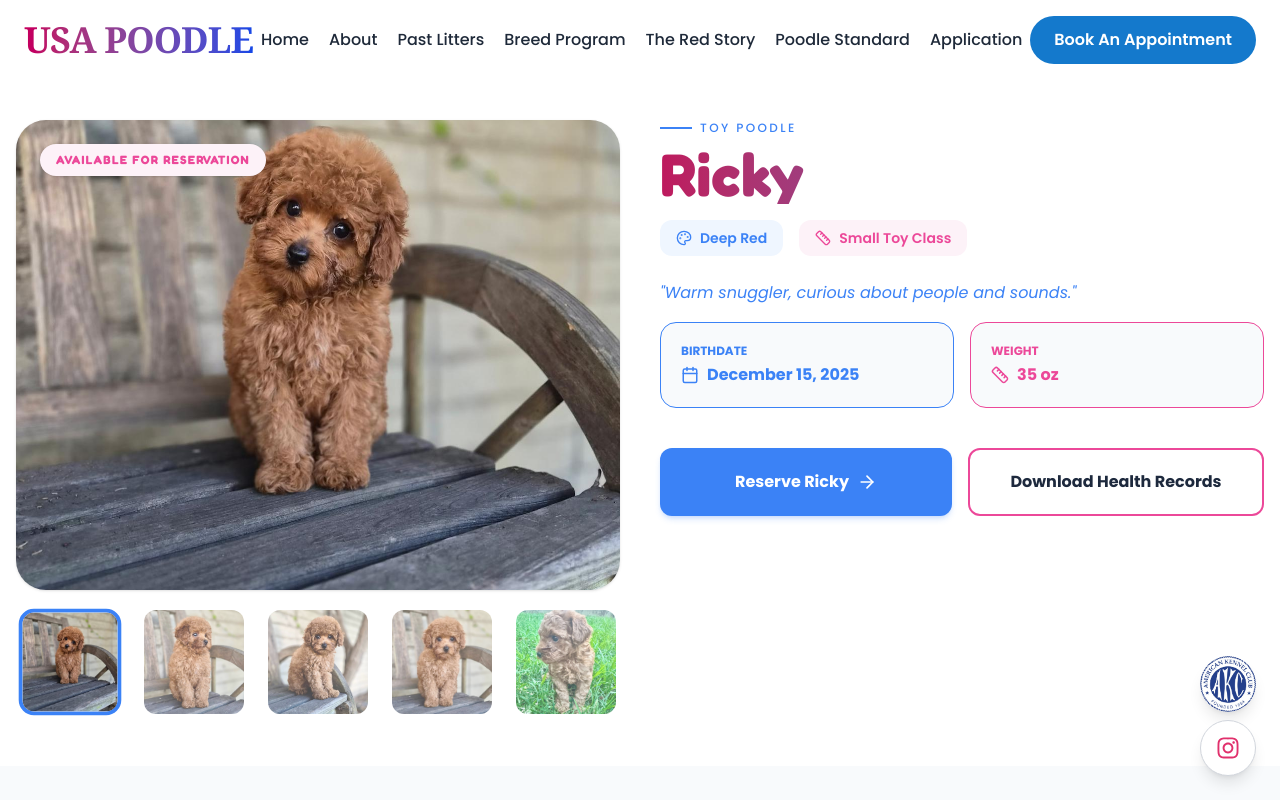
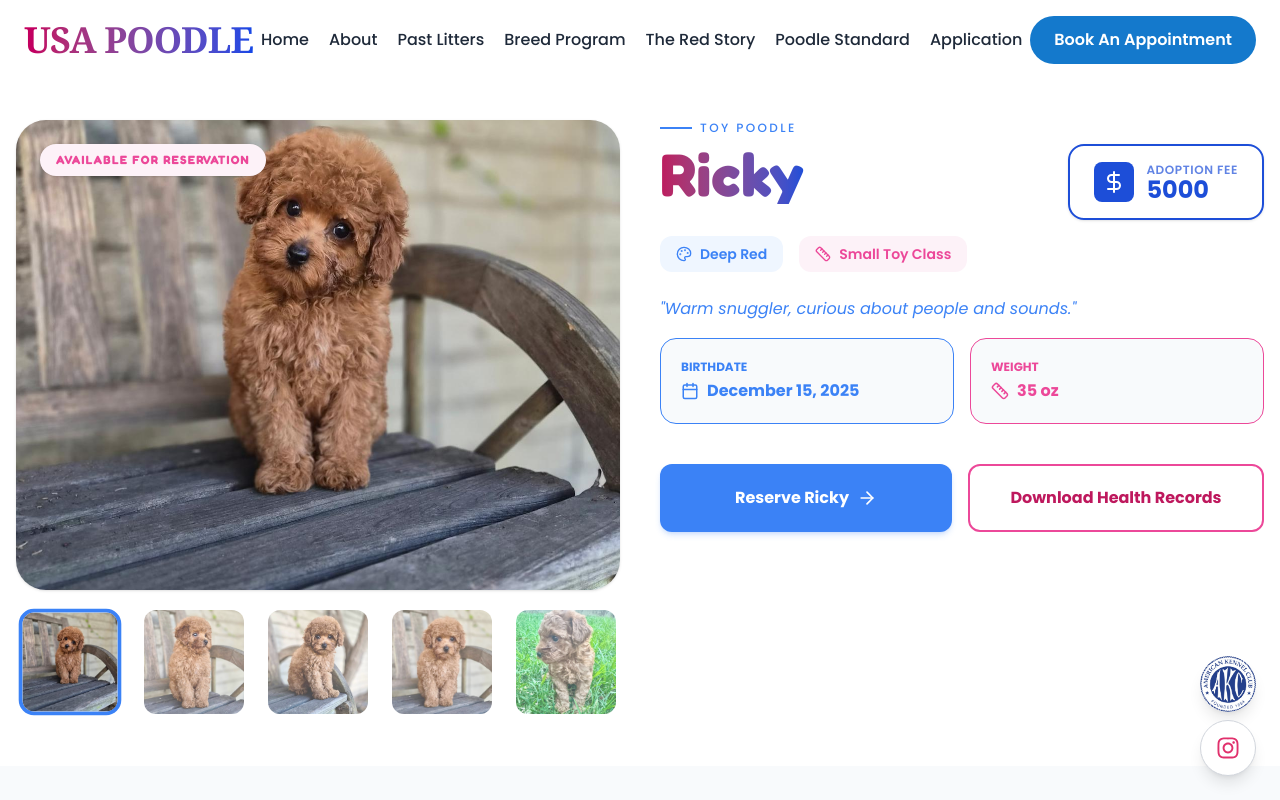
Before and after one commit to 404annas/Pets-Website, a React (Vite) app: page /pet/1 in a window 1280 px wide. Shown: the top 800 px of the page. Built offline with nearby package versions, Linux system fonts and the light colour scheme; a web font is replaced by a local one.

Commit message:
Price added

```diff
--- a/src/data/petsData.js
+++ b/src/data/petsData.js
@@ -45,7 +45,7 @@ export const petData = [
         motherWeight: "5 lb",
         gender: "Male",
         age: "4 months",
-        adoptionFee: "$5000",
+        adoptionFee: "5000",
         goodWithDogs: "Yes",
         goodWithKids: "Yes",
         image: mainPoodle,
--- a/src/pages/PetDetail.jsx
+++ b/src/pages/PetDetail.jsx
@@ -10,7 +10,9 @@ import {
     ArrowRight,
     Camera,
     Info,
-    Video
+    Video,
+    Coins,
+    DollarSign
 } from 'lucide-react';
 
 const PetDetail = () => {
@@ -65,10 +67,31 @@ const PetDetail = () => {
 
                 {/* Content Column */}
                 <div className="w-full lg:w-1/2">
-                    <p className="text-brand-blue-500 font-medium tracking-[0.2em] mb-2 uppercase text-xs flex items-center gap-2">
+                    <p className="text-brand-blue-500 font-medium sm:tracking-[0.2em] mb-2 uppercase text-xs flex items-center gap-2">
                         <span className="w-8 h-[2px] bg-brand-blue-500"></span> {pet.breed}
                     </p>
-                    <h1 className="text-4xl sm:text-5xl md:text-6xl font-serif font-bold text-transparent bg-gradient-to-r from-brand-pink-700 to-brand-blue-700 bg-clip-text fr mb-4">{pet.name}</h1>
+                    <div className='flex items-center justify-between mb-4'>
+                        <h1 className="text-4xl sm:text-5xl md:text-6xl font-bold text-transparent bg-gradient-to-r from-brand-pink-700 to-brand-blue-700 bg-clip-text fr mb-4">{pet.name}</h1>
+                        <div className="flex items-center gap-3 bg-brand-pink-50/50 backdrop-blur-sm px-4 md:px-6 py-2 md:py-4 rounded-lg md:rounded-2xl border-2 border-brand-blue-700 shadow-sm transition-all">
+                            {/* Icon Container - thoda highlight karne ke liye */}
+                            <div className="p-2 bg-brand-blue-700 rounded-lg w-8 h-8 md:w-10 md:h-10 flex items-center justify-center">
+                                <DollarSign className="text-white" />
+                            </div>
+
+                            <div className="flex flex-col">
+                                {/* Label ko "Adoption Fee" kar diya hai jo behtar lagta hai */}
+                                <span className='text-[10px] sm:text-xs font-semibold text-brand-blue-700/70 uppercase tracking-wider'>
+                                    Adoption Fee
+                                </span>
+
+                                {pet.adoptionFee && (
+                                    <span className="text-lg sm:text-xl md:text-2xl font-bold text-brand-blue-700 leading-none">
+                                        {pet.adoptionFee}
+                                    </span>
+                                )}
+                            </div>
+                        </div>
+                    </div>
 
                     <div className="flex flex-wrap gap-4 mb-6">
                         <span className="bg-blue-50 text-brand-blue-500 px-4 py-2 rounded-xl text-sm font-semibold flex items-center gap-2">
@@ -106,7 +129,7 @@ const PetDetail = () => {
                         >
                             Reserve {pet.name} <ArrowRight size={20} />
                         </button>
-                        <button className="flex-1 border-2 border-brand-pink-500 text-slate-800 font-bold px-8 py-5 rounded-xl hover:bg-pink-50 transition-all duration-300 cursor-pointer">
+                        <button className="flex-1 flex items-center justify-center gap-2 border-2 border-brand-pink-500 hover:bg-pink-50 transition-all duration-300 text-brand-pink-700 font-bold px-8 py-5 rounded-xl bg-white cursor-pointer">
                             Download Health Records
                         </button>
                     </div>
@@ -180,7 +203,7 @@ const PetDetail = () => {
                                 { l: "Projected Adult Weight", v: pet.projectedAdultWeight },
                                 { l: "Father Weight", v: pet.fatherWeight },
                                 { l: "Mother Weight", v: pet.motherWeight },
-                                { l: "Adoption Fee", v: pet.adoptionFee || "$3,500" },
+                                { l: "Adoption Fee", v: "$" + (pet.adoptionFee || "5,000") },
                             ].map((item, i) => (
                                 <div key={i} className="flex justify-between items-center p-4 bg-white rounded-2xl border border-brand-blue-500">
                                     <span className="text-brand-blue-700 fr font-medium text-sm">{item.l}</span>
```
